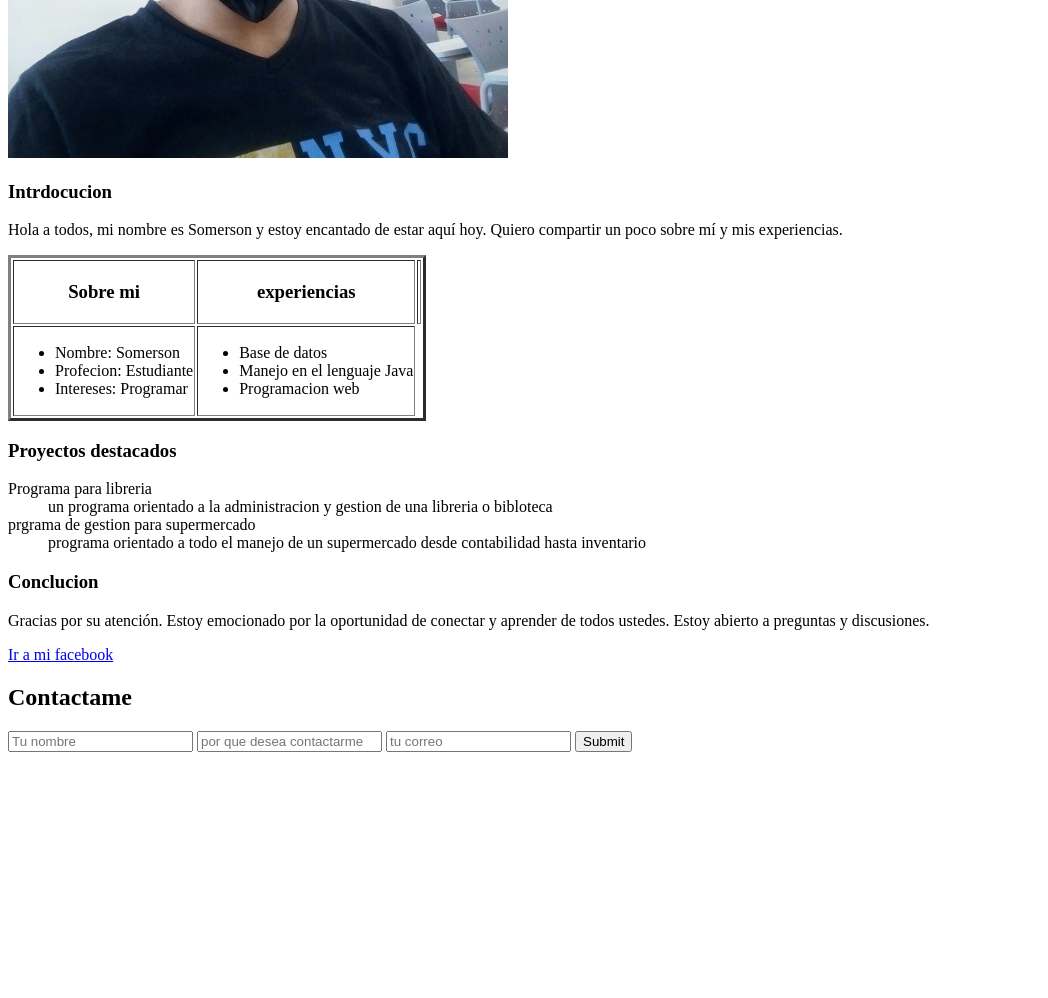
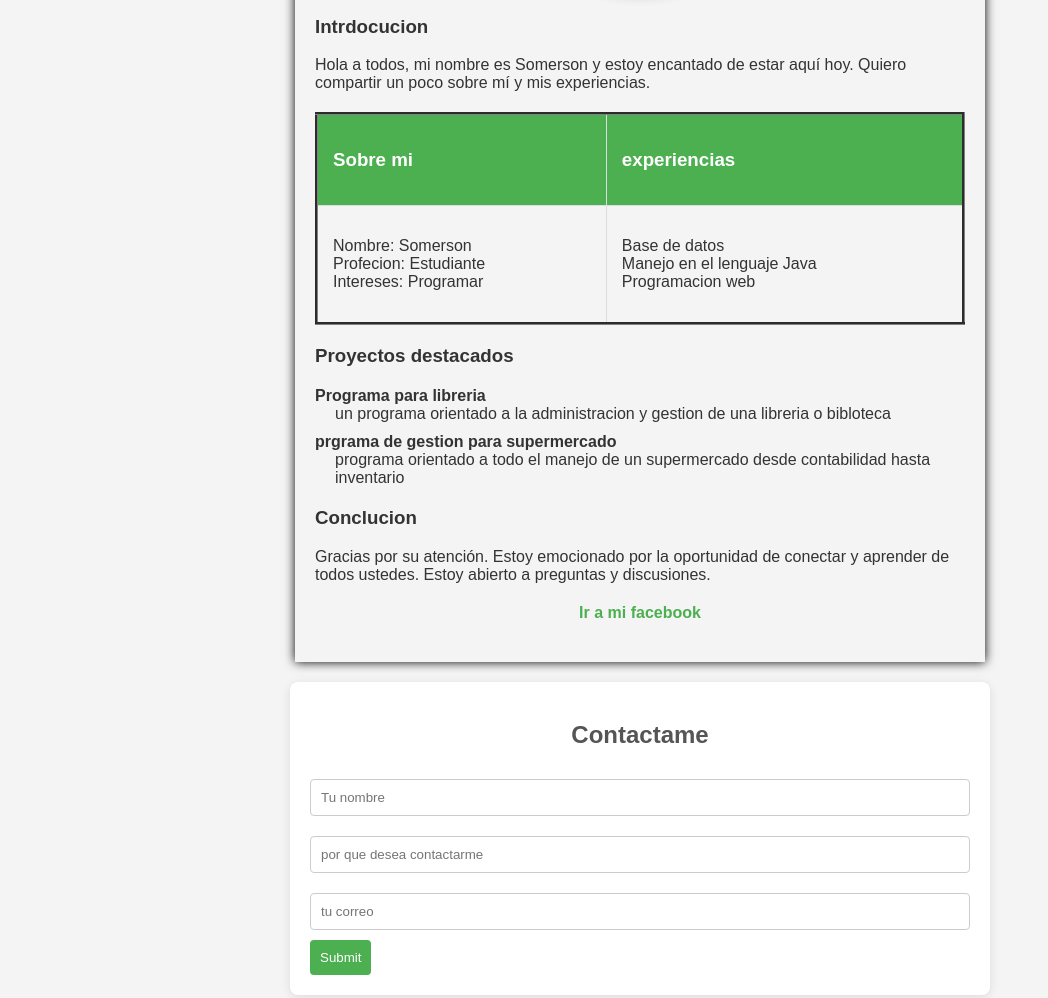
Before and after one commit to Somerson/My-Page-Web, a plain HTML site: page index.html in a window 1280 px wide. Shown: the part 474-1472 px from the top of the page, without its empty margins (0-1048 px from the left). Before the commit the page ends 1234 px from the top, so only its background shows below. Drawn offline with Linux system fonts and the light colour scheme.

Commit message:
aplicacion de css

```diff
--- a/index.html
+++ b/index.html
@@ -3,10 +3,11 @@
 <head>
     <meta charset="UTF-8">
     <meta name="viewport" content="width=device-width, initial-scale=1.0">
+    <link rel="stylesheet" href="style.css">
     <title>SibreMi</title>
 </head>
 <body>
-    <div>
+    <div id="a">
     <h1>Hoja de vida</h1>
     <h2>Presentacion Somerson Arrieta</h2>
     <img src="somerson.jpg" alt="imagen" width="500px">
@@ -18,7 +19,7 @@
                 <tr>
                     <th><h3>Sobre mi</h3></th>
                     <th><h3>experiencias</h3></th>
-                    <th></th>
+
                 </tr>
                 <tr>
                     <td>
--- /dev/null
+++ b/style.css
@@ -0,0 +1,114 @@
+body {
+    font-family: Arial, sans-serif;
+    background-color: #f4f4f4;
+    color: #333;
+    margin: 0;
+    padding: 20px;
+}
+
+h1 {
+    color: #4CAF50;
+    text-align: center;
+}
+
+h2 {
+    color: #555;
+    text-align: center;
+}
+
+img {
+    width: 300px;
+    display: block;
+    margin: 0 auto;
+    border-radius: 8px;
+    box-shadow: 0 2px 10px rgba(0, 0, 0, 0.1);
+    border-radius: 50%;
+}
+
+table {
+    width: 100%;
+    border-collapse: collapse;
+    margin: 20px 0;
+}
+
+th, td {
+    padding: 15px;
+    text-align: left;
+    border: 1px solid #ddd;
+}
+
+th {
+    background-color: #4CAF50;
+    color: white;
+}
+
+ul {
+    list-style-type: none;
+    padding: 0;
+}
+
+dl {
+    margin: 20px 0;
+}
+
+dt {
+    font-weight: bold;
+    margin-top: 10px;
+}
+
+dd {
+    margin-left: 20px;
+}
+
+a {
+    display: block;
+    margin: 20px 0;
+    text-align: center;
+    color: #4CAF50;
+    text-decoration: none;
+    font-weight: bold;
+}
+
+a:hover {
+    text-decoration: underline;
+}
+
+form {
+    background-color: #fff;
+    padding: 20px;
+    border-radius: 8px;
+    box-shadow: 0 2px 10px rgba(0, 0, 0, 0.1);
+    margin-top: 20px;
+}
+
+input[type="text"],
+input[type="email"] {
+    width: calc(100% - 22px);
+    padding: 10px;
+    margin: 10px 0;
+    border: 1px solid #ccc;
+    border-radius: 4px;
+}
+
+input[type="submit"] {
+    background-color: #4CAF50;
+    color: white;
+    padding: 10px;
+    border: none;
+    border-radius: 4px;
+    cursor: pointer;
+}
+
+input[type="submit"]:hover {
+    background-color: #45a049;
+}
+#a{
+    width: 650px;
+    margin: auto;
+    padding: 20px;
+    box-shadow: 0 0 10px 0 black;
+}
+div{
+    width: 700px;
+    margin: auto;
+}
```
